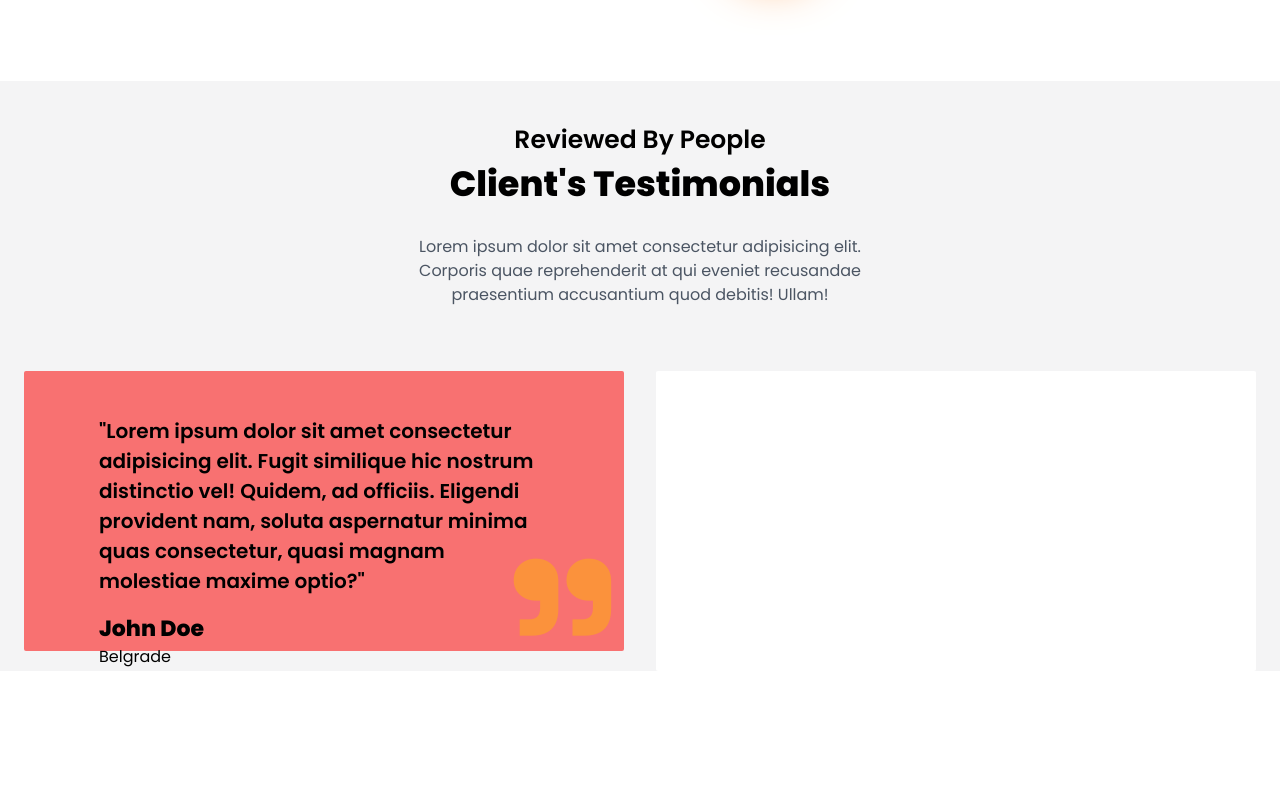
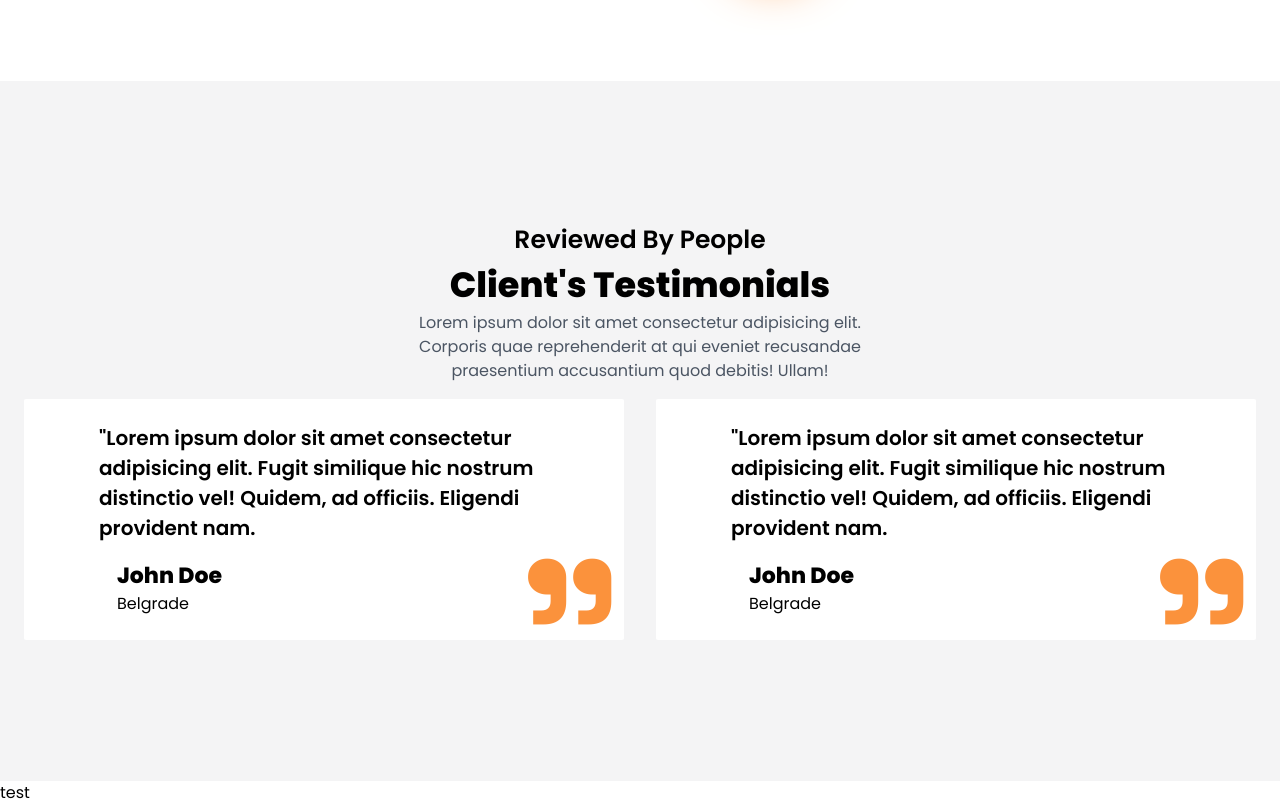
Before and after one commit to VahapCanDongel/car-hire, a React (Vite) app: page / in a window 1280 px wide. Shown: the part 3139-3944 px from the top of the page. Built offline with nearby package versions, Linux system fonts and the light colour scheme.

Commit message:
Added testimonials

```diff
--- a/src/App.jsx
+++ b/src/App.jsx
@@ -1,6 +1,7 @@
 import Navigation from "./components/Navigation";
 import BookingForm from "./sections/BookingForm";
 import Deals from "./sections/Deals";
+import Faq from "./sections/Faq";
 import Hero from "./sections/Hero";
 import Services from "./sections/Services";
 import SloganDivider from "./sections/SloganDivider";
@@ -17,6 +18,7 @@ export default function App() {
       <SloganDivider />
       <Deals />
       <Testimonials />
+      <Faq />
     </div>
   )
 }
--- /dev/null
+++ b/src/components/Testimonial.jsx
@@ -0,0 +1,24 @@
+export default function Testimonial() {
+    return (
+      <div>
+        <div className="bg-white w-[600px] p-6 rounded-sm flex justify-center items-center flex-col sm:w-[400px]">
+          <p className="w-[450px] text-[20px] font-semibold sm:text-[15px] sm:w-[350px]">
+            "Lorem ipsum dolor sit amet consectetur adipisicing elit. Fugit
+            similique hic nostrum distinctio vel! Quidem, ad officiis. Eligendi
+            provident nam.
+          </p>
+
+          <div className="flex justify-between w-3/4 relative sm:w-full">
+            <div>
+              <div className="font-bold text-[22px] mt-4 sm:text-[18px]">John Doe</div>
+              <div className="sm:text-[14px]">Belgrade</div>
+            </div>
+
+            <div className="font-semibold font-space text-[205px] text-orange-400 h-[35px] absolute bottom-[100px] left-[400px] sm:left-[260px]">
+              ”
+            </div>
+          </div>
+        </div>
+      </div>
+    );
+  }
--- /dev/null
+++ b/src/sections/Faq.jsx
@@ -0,0 +1,7 @@
+export default function Faq(){
+    return(
+        <div>
+                test
+        </div>
+    )
+}
--- a/src/sections/Testimonials.jsx
+++ b/src/sections/Testimonials.jsx
@@ -1,32 +1,25 @@
+import Testimonial from "../components/Testimonial";
+
 export default function Testimonials() {
-    return (
-        <div className="bg-zinc-100 flex flex-col justify-center items-center">
-            <div className="w-full flex justify-center items-center flex-col my-10">
-                <div className="text-[25px] font-semibold">Reviewed By People</div>
-                <div className="text-[35px] font-bold">Client's Testimonials</div>
-                <p className="w-[500px] text-center my-6 text-gray-600">Lorem ipsum dolor sit amet consectetur adipisicing elit. Corporis quae reprehenderit at qui eveniet recusandae praesentium accusantium quod debitis! Ullam!</p>
-            </div>
-
-            <div className="flex gap-8 justify-center">
-                <div className="bg-red-400 w-[600px] h-[280px] rounded-sm flex justify-center items-center flex-col relative">
-                    <p className="w-[450px] text-[20px] font-semibold mt-16">"Lorem ipsum dolor sit amet consectetur adipisicing elit. Fugit similique hic nostrum distinctio vel! Quidem, ad officiis. Eligendi provident nam, soluta aspernatur minima quas consectetur, quasi magnam molestiae maxime optio?"</p>
-
-                    <div className="flex justify-between w-3/4">
-                        <div>
-                            <div className="font-bold text-[22px] mt-4">John Doe</div>
-                            <div>Belgrade</div>
-                        </div>
-                    </div>
-                    <div className="font-bold text-orange-400 text-[240px] font-space mt-auto absolute right-0 top-24">”</div>
-                </div>
-
-                <div className="bg-white w-[600px] h-[300px] rounded-sm">
-
-                </div>
-            </div>
+  return (
+    <div className="bg-zinc-100 flex flex-col justify-center items-center h-[700px]">
+      <div className="w-full flex justify-center items-center flex-col ">
+        <div className="text-[25px] font-semibold">Reviewed By People</div>
+        <div className="text-[35px] font-bold">Client's Testimonials</div>
+        <p className="w-[500px] text-center text-gray-600 sm:w-[400px] mb-4">
+          Lorem ipsum dolor sit amet consectetur adipisicing elit. Corporis quae
+          reprehenderit at qui eveniet recusandae praesentium accusantium quod
+          debitis! Ullam!
+        </p>
+      </div>
 
 
+      <div className="flex gap-8 justify-center sm:flex-col">
+        <Testimonial />
+        <Testimonial />
+      </div>
 
-        </div>
-    )
+
+    </div>
+  );
 }
--- a/src/sections/VehiclesInformation.jsx
+++ b/src/sections/VehiclesInformation.jsx
@@ -2,7 +2,7 @@ import "../styles/VehiclesInformation.css"
 
 export default function VehiclesInformation() {
     return (
-        <div className="w-full flex flex-col justify-center items-center bg-zinc-50 py-8">
+        <div className="w-full flex flex-col justify-center items-center bg-zinc-100 py-8">
             <div className="flex flex-col justify-center items-center">
                 <div className="section-title">
                     Vehicle Models
```
